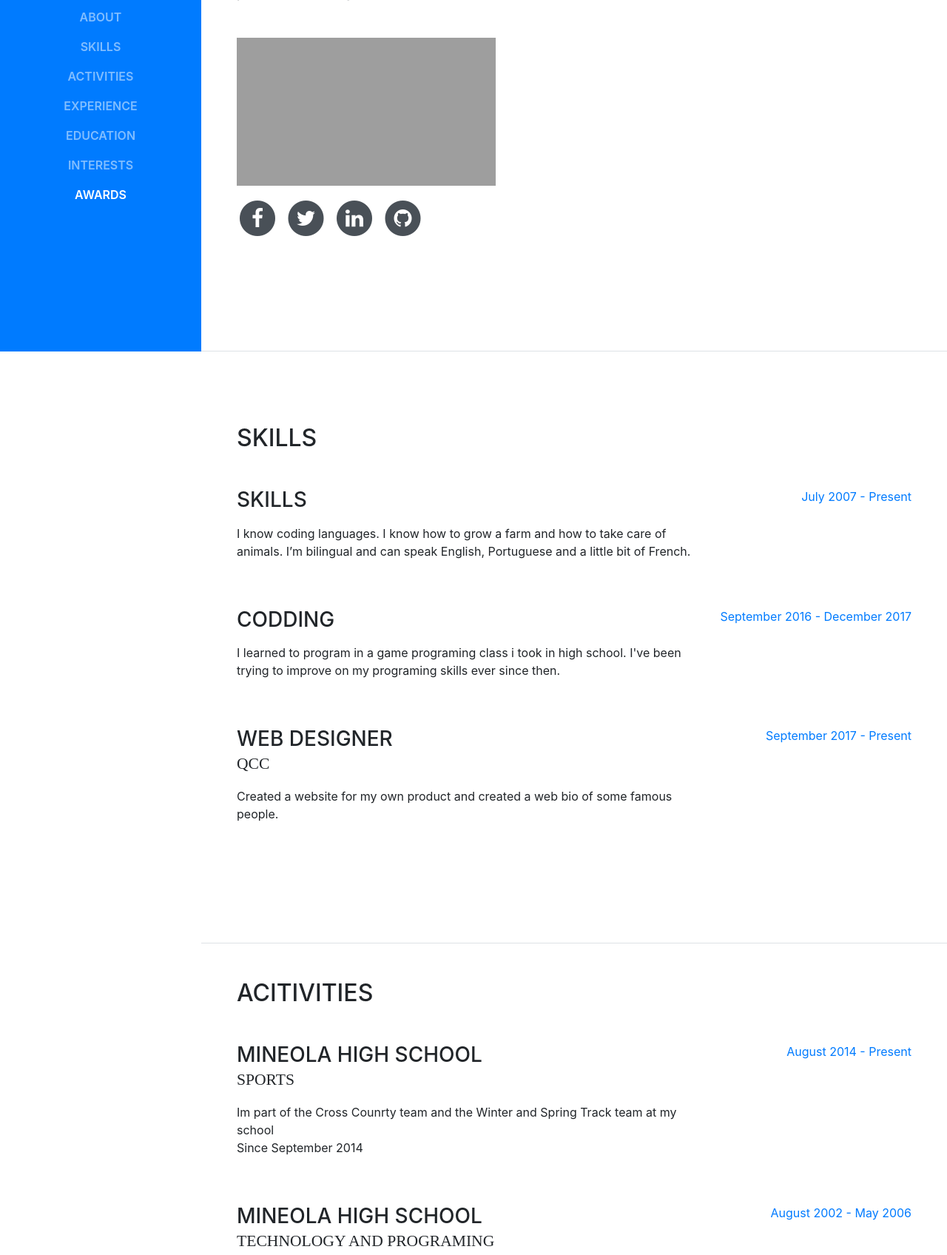
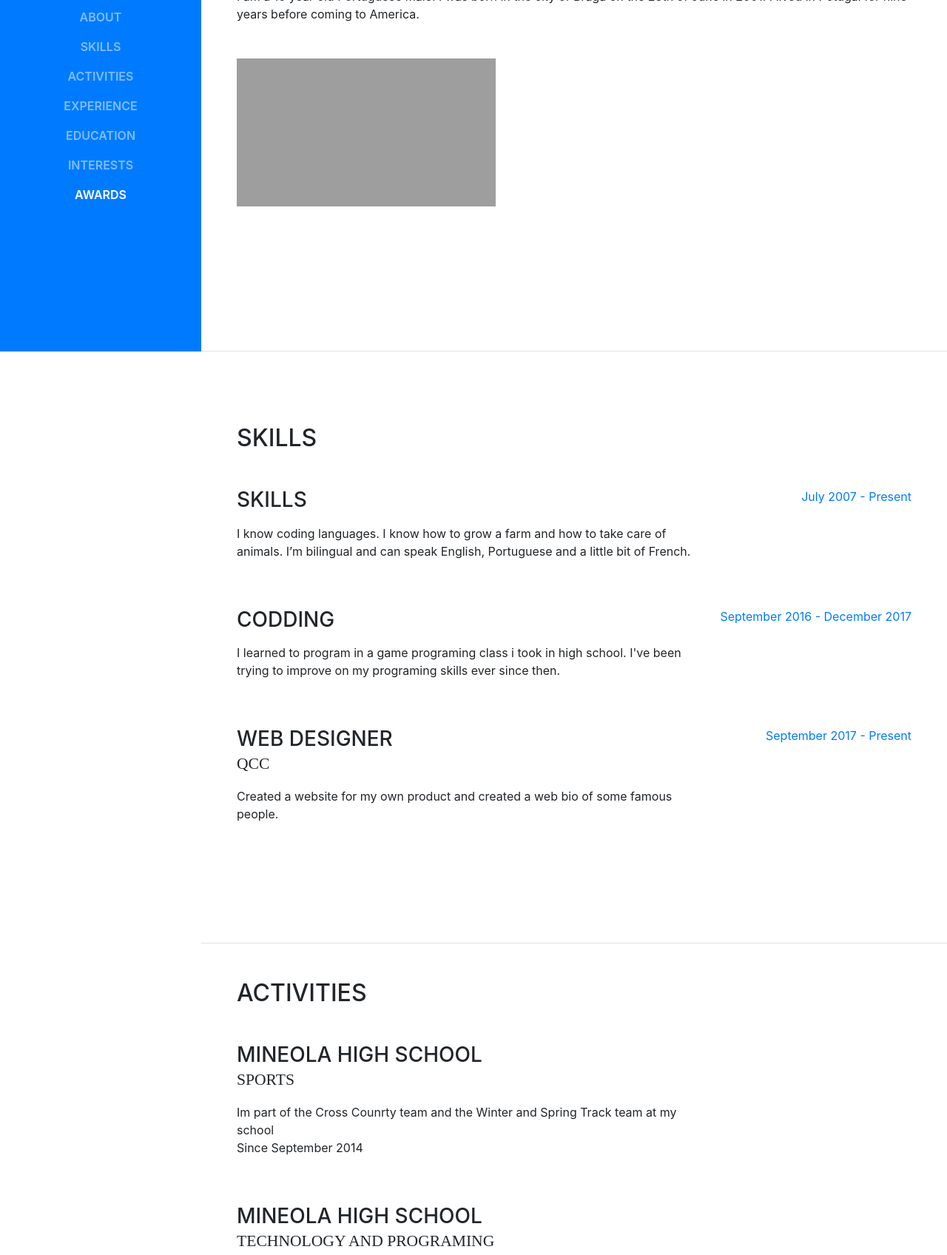
Before and after one commit to agoncalves19/agoncalves19.github.io, a website with bundled scripts: page index.html in a window 1280 px wide. Shown: the part 325-2021 px from the top of the page at 74% size. Built offline with nearby package versions, Linux system fonts and the light colour scheme; grey boxes are pictures that could not be loaded; a web font is replaced by a local one.

Commit message:
update resume

```diff
--- a/index.html
+++ b/index.html
@@ -91,40 +91,6 @@
                           I lived in Potugal for nine years before coming to America. </p>
            <img src="http://www.vinci-energies.pt/content/uploads/sites/17/2016/09/bandeira-pt.jpeg" alt="Portguese Flag" width="350" height=200>
            <p></p>
-          <ul class="list-inline list-social-icons mb-0">
-            <li class="list-inline-item">
-              <a href="#">
-                <span class="fa-stack fa-lg">
-                  <i class="fa fa-circle fa-stack-2x"></i>
-                  <i class="fa fa-facebook fa-stack-1x fa-inverse"></i>
-                </span>
-              </a>
-            </li>
-            <li class="list-inline-item">
-              <a href="#">
-                <span class="fa-stack fa-lg">
-                  <i class="fa fa-circle fa-stack-2x"></i>
-                  <i class="fa fa-twitter fa-stack-1x fa-inverse"></i>
-                </span>
-              </a>
-            </li>
-            <li class="list-inline-item">
-              <a href="#">
-                <span class="fa-stack fa-lg">
-                  <i class="fa fa-circle fa-stack-2x"></i>
-                  <i class="fa fa-linkedin fa-stack-1x fa-inverse"></i>
-                </span>
-              </a>
-            </li>
-            <li class="list-inline-item">
-              <a href="#">
-                <span class="fa-stack fa-lg">
-                  <i class="fa fa-circle fa-stack-2x"></i>
-                  <i class="fa fa-github fa-stack-1x fa-inverse"></i>
-                </span>
-              </a>
-            </li>
-          </ul>
         </div>
       </section>
 
@@ -174,7 +140,7 @@
 
       <section class="resume-section p-3 p-lg-5 d-flex flex-column" id="Activities">
         <div class="my-auto">
-          <h2 class="mb-5">Acitivities</h2>
+          <h2 class="mb-5">Activities</h2>
 
           <div class="resume-item d-flex flex-column flex-md-row mb-5">
             <div class="resume-content mr-auto">
@@ -184,7 +150,7 @@
               <p>Since September 2014</p>
             </div>
             <div class="resume-date text-md-right">
-              <span class="text-primary">August 2014 - Present</span>
+              <span class="text-primary"></span>
             </div>
           </div>
 
@@ -199,7 +165,7 @@
                    <p> <br> </p>
             </div>
             <div class="resume-date text-md-right">
-              <span class="text-primary">August 2002 - May 2006</span>
+              <span class="text-primary"></span>
             </div>
           </div>
 
@@ -239,7 +205,7 @@
               <p>Graduation Year: 2019</p>
             </div>
             <div class="resume-date text-md-right">
-              <span class="text-primary">September 2014 - Present</span>
+              <span class="text-primary"></span>
             </div>
           </div>
 
@@ -262,7 +228,7 @@
           <ul class="fa-ul mb-0">
             <li>
               <i class="fa-li fa fa-trophy text-warning"></i>
-              Stive for excellence - Mineola cross counrty 2016</li>
+              Strive for excellence - Mineola cross counrty 2016</li>
             <li>
               <i class="fa-li fa fa-trophy text-warning"></i>
               Raized the most money for my school in when i was younger - Escola Santa Maria 2006 - 2010</li>
```
